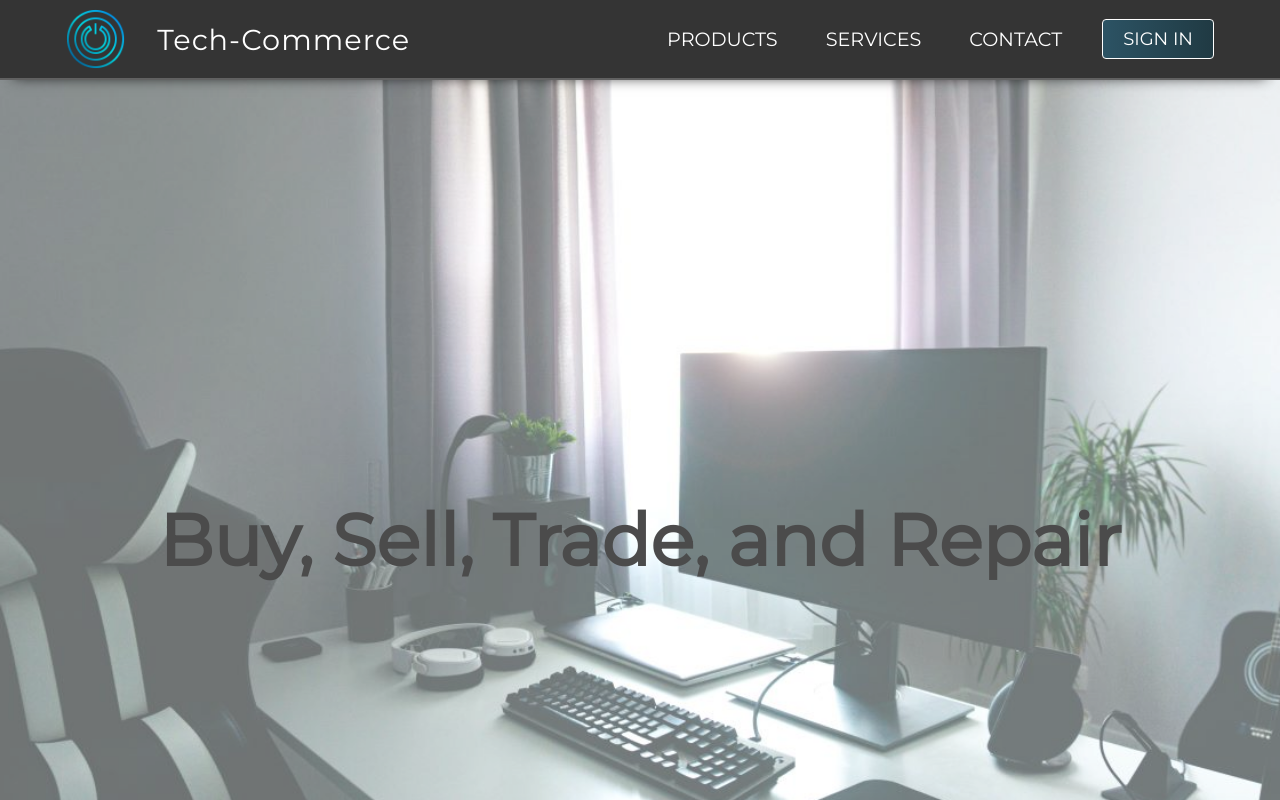
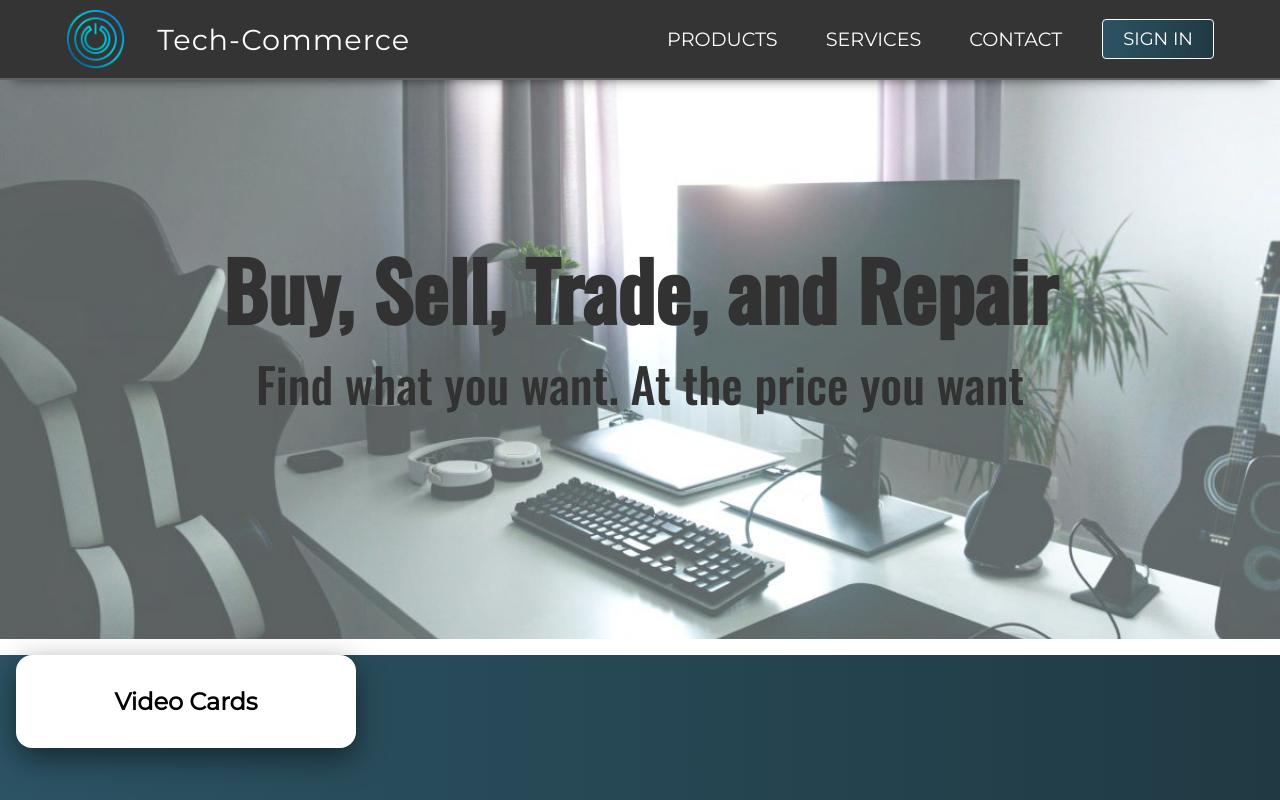
Before and after one commit to PunitorX/tech-commerce, a React (Create React App) app: page / in a window 1280 px wide. Shown: the top 800 px of the page. Built offline with nearby package versions, Linux system fonts and the light colour scheme.

Commit message:
'Added first image for caraosel. Started cards'

```diff
--- a/public/index.html
+++ b/public/index.html
@@ -10,34 +10,13 @@
       content="Web site created using create-react-app"
     />
     <link rel="apple-touch-icon" href="%PUBLIC_URL%/logo192.png" />
-    <!--
-      manifest.json provides metadata used when your web app is installed on a
-      user's mobile device or desktop. See https://developers.google.com/web/fundamentals/web-app-manifest/
-    -->
+
     <link rel="manifest" href="%PUBLIC_URL%/manifest.json" />
-    <!--
-      Notice the use of %PUBLIC_URL% in the tags above.
-      It will be replaced with the URL of the `public` folder during the build.
-      Only files inside the `public` folder can be referenced from the HTML.
 
-      Unlike "/favicon.ico" or "favicon.ico", "%PUBLIC_URL%/favicon.ico" will
-      work correctly both with client-side routing and a non-root public URL.
-      Learn how to configure a non-root public URL by running `npm run build`.
-    -->
     <title>Tech-Commerce</title>
   </head>
   <body>
-    <noscript>You need to enable JavaScript to run this app.</noscript>
     <div id="root"></div>
-    <!--
-      This HTML file is a template.
-      If you open it directly in the browser, you will see an empty page.
 
-      You can add webfonts, meta tags, or analytics to this file.
-      The build step will place the bundled scripts into the <body> tag.
-
-      To begin the development, run `npm start` or `yarn start`.
-      To create a production bundle, use `npm run build` or `yarn build`.
-    -->
   </body>
 </html>
--- a/src/components/Card.css
+++ b/src/components/Card.css
@@ -4,7 +4,7 @@ body {
 
 .card-body {
     background: linear-gradient(to right, #2c5364, #203a43);
-    opacity: .9;
+    /* opacity: .9; */
     /* height: 175vh; */
 }
 
--- a/src/components/Data.js
+++ b/src/components/Data.js
@@ -1,5 +1,7 @@
 export const homeObjOne = {
-    header : 'Buy, Sell, Trade, and Repair'
+    header : 'Buy, Sell, Trade, and Repair',
+    headDesc: 'Find what you want. At the price you want',
+    detail : ''
 }
 
 export const homeObjTwo = {
--- a/src/components/HeroSection.css
+++ b/src/components/HeroSection.css
@@ -1,22 +1,51 @@
+@import url('https://fonts.googleapis.com/css2?family=Montserrat&family=Oswald:wght@500&family=Roboto:wght@100&display=swap');
+
 .home-section {
     background: rgba(255, 255, 255);
-    color: #000;
-    padding-top: 400px;
-    padding-bottom: 400px;
+    color: black;
+    padding-top: 150px;
+    padding-bottom: 220px;
     background-image: url('/public/images/backgroundtwo.jpg');
     background-repeat: no-repeat;
     background-size: cover;
     background-position: center center;
-    opacity: 0.7;
+    opacity: 0.8;
+
+    /* position: relative; */
 }
 
-.hero-heading {
-    margin: 1rem;
+.home-container {
+    display: flex;
+    flex-direction: column;
+    justify-content: center;
+    align-items: center;
+}
+
+.home-heading {
+    font-size: 5rem;
+    text-align: center;
+    font-family: 'Oswald', sans-serif;
+    font-weight: 900;
+
+    /* position: absolute; */
+    /* top: 8px;
+    left: 50%;
+    transform: translate(-50%); */
+}
+
+.home-desc {
     font-size: 3rem;
+    font-family: 'Oswald', sans-serif;
     text-align: center;
-    /* position: relative; */
-    vertical-align: text-top;
 }
+
+.home-detail {
+    font-size: 2rem;
+    font-family: 'Oswald', sans-serif;
+    text-align: center;
+}
+
+
 
 @media screen and (max-width: 991px) {
 
@@ -32,3 +61,10 @@
         flex-basis: 100%;
     }
 }
+
+/* Half-Section styles */
+
+.half-section {
+    height: 46vh;
+    background: linear-gradient(to right, #2c5364, #203a43);
+}
--- a/src/components/HeroSection.js
+++ b/src/components/HeroSection.js
@@ -1,19 +1,54 @@
-import React from 'react'
+import React, {useState} from 'react'
+import {motion} from 'framer-motion';
 import './HeroSection.css'
+import { Link } from 'react-router-dom';
+import { Button } from './Button';
 
 function HeroSection({
   header,
+  headDesc,
+  details
+}) {
 
-}) {
+  const [click, setClick] = useState(false);
+  const [button, setButton] = useState(true);
+  const [isOpen, setIsOpen] = useState(false);
+
+  const closeMobile = () => setClick(false);
 
   return (
     <>
         <div className='home-section'>
           <div>
-            <div className="hero-heading">
-              <h2>{header}</h2>
+            <div className='home-container'>
+              <div className="home-heading">
+                {header}
+              </div>
+              <div className="home-desc">
+                {headDesc}
+              </div>
+              <div className="home-detail">
+                {details}
+              </div>
             </div>
           </div>
+        </div>
+
+        <div className="half-section">
+          <motion.div transition={{layout: {duration: 1, type: 'spring'}}} layout onClick={() => setIsOpen(!isOpen)} className='Card' style={{borderRadius: '1rem', boxShadow: '0px 10px 30px rgba(0,0,0, 0.5', width: '340px'}}>
+              <motion.h2 layout='position' className='card-h2'>
+                  Video Cards
+              </motion.h2>
+              {isOpen && (
+              <motion.div
+              initial={{ opacity: 0 }}
+              animate={{ opacity: 1 }}
+              transition={{duration: 1 }}
+              className='expand'>
+
+              </motion.div>
+            )}
+        </motion.div>
         </div>
     </>
   )
--- a/src/components/Navbar.css
+++ b/src/components/Navbar.css
@@ -92,6 +92,11 @@
         z-index: 1;
     }
 
+    .navbar-photo {
+       width: 70%;
+       transform: translate(5%, -25%);
+    }
+
     .nav-links {
         text-align: center;
         padding: 2rem;
--- a/src/components/Navbar.js
+++ b/src/components/Navbar.js
@@ -39,6 +39,9 @@ function Navbar() {
                     {click ? <FaTimes/> : <FaBars/>}
                 </div>
                 <ul className={click ? 'nav-menu active' : 'nav-menu'}>
+
+                    {/* <img src="./images/reviews.svg" className="navbar-photo" /> */}
+
                     <li className="nav-item">
                         <Link to='/products' className="nav-links" onClick={closeMobile}>
                             Products
```
Also changed, not shown: public/images/reviews.svg (added).
